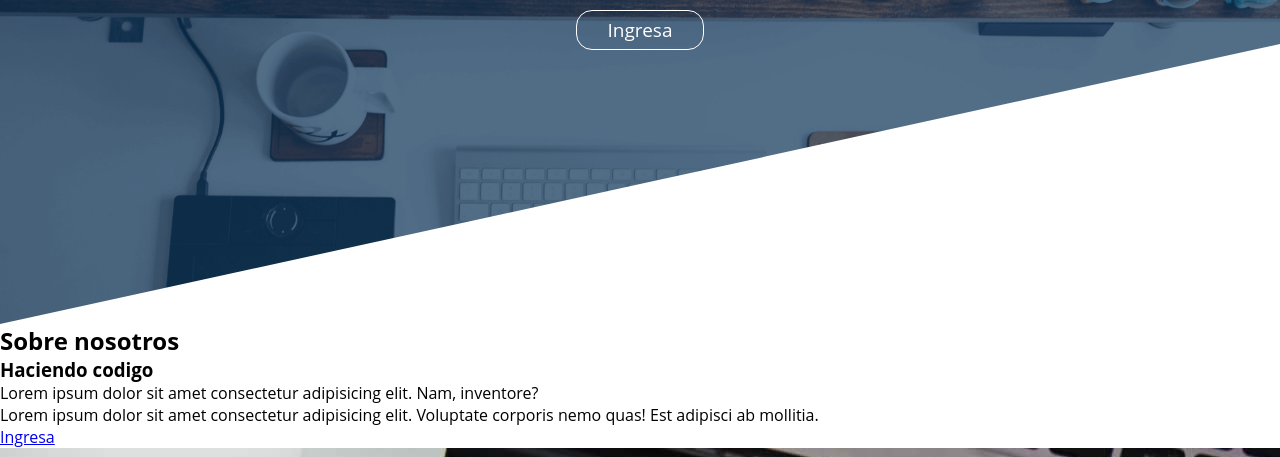
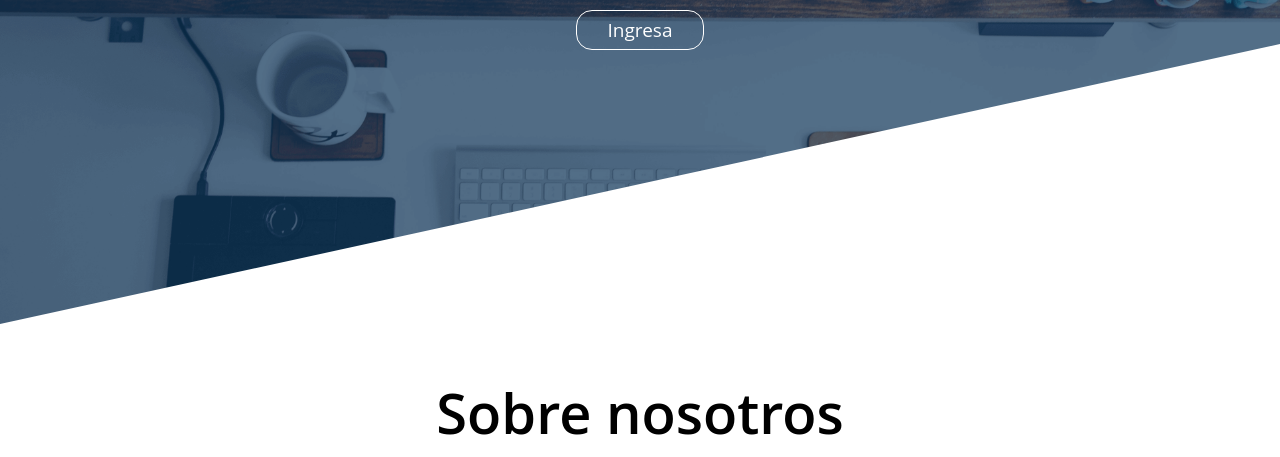
Before and after one commit to ArielVasquez-5/Landing-Page, a plain HTML site: page index.html in a window 1280 px wide. Shown: the part 326-783 px from the top of the page. Drawn offline with Linux system fonts and the light colour scheme.

```diff
--- a/css/styles.scss
+++ b/css/styles.scss
@@ -9,6 +9,14 @@
 body {
     font-family: 'Open Sans', Arial, Helvetica, sans-serif;
     font-size: 16px;
+}
+
+.contenedor {
+    width: 90%;
+    max-width: 1000px;
+    margin: auto;
+    overflow: hidden;
+    padding: 50px 0;
 }
 
 
@@ -51,7 +59,11 @@ header {
     border-radius: 16px;
 }
 
+
+/* ---------- Sesgos ---------- */
+
 .sesgoAbajo {
+    z-index: 10;
     position: absolute;
     bottom: 0;
     left: 0;
@@ -59,3 +71,54 @@ header {
     border-style: solid;
     border-color: transparent transparent #fff transparent;
 }
+
+.sesgoArriba {
+    z-index: 10;
+    position: absolute;
+    top: 0;
+    left: 0;
+    border-width: 35vh 100vw 0 0;
+    border-style: solid;
+    border-color: #fff transparent transparent transparent;
+}
+
+
+/* ---------- Acerca-de ---------- */
+
+.acerca-de {
+    .acerca-de__sobreNosotros {
+        text-align: center;
+        font-size: 3.5rem;
+        margin-bottom: 10px;
+        font-weight: 600;
+    }
+    .acerca-de__slogan {
+        font-size: 2rem;
+        font-weight: 300;
+        text-align: center;
+        margin-bottom: 24px;
+    }
+    .acerca-de__parrafo {
+        margin-bottom: 13px;
+        font-weight: 300;
+        text-align: justify;
+        line-height: 24px;
+        color: rgba(#000, .8);
+    }
+    .btn--acerca-de {
+        display: inline-block;
+        padding: 6px;
+        width: 128px;
+        font-weight: 300;
+        border: 1px solid rgba(#000, .5);
+        color: rgba(#000, .8);
+        font-size: 19px;
+        text-align: center;
+        text-decoration: none;
+        border-radius: 16px;
+        margin-top: 25px;
+    }
+}
+
+
+/* ---------- Galeria ---------- */
--- a/index.html
+++ b/index.html
@@ -23,9 +23,10 @@
         <section class="acerca-de">
             <div class="contenedor">
                 <h2 class="acerca-de__sobreNosotros">Sobre nosotros</h2>
-                <h3 class="slogan">Haciendo codigo</h3>
-                <p class="acerca-de__parrafo">Lorem ipsum dolor sit amet consectetur adipisicing elit. Nam, inventore?</p>
-                <p class="acerca-de__parrafo">Lorem ipsum dolor sit amet consectetur adipisicing elit. Voluptate corporis nemo quas! Est adipisci ab mollitia.</p>
+                <h3 class="acerca-de__slogan">Haciendo codigo</h3>
+                <p class="acerca-de__parrafo">Lorem ipsum dolor sit amet consectetur adipisicing elit. Maxime non nobis necessitatibus deleniti eligendi possimus sunt labore blanditiis quod omnis.</p>
+                <p class="acerca-de__parrafo">Lorem ipsum dolor sit amet consectetur adipisicing elit. Voluptate corporis nemo quas! Est adipisci ab mollitia Lorem ipsum, dolo Lorem ipsum dolor sit amet consectetur, adipisicing elit. Officiis velit aliquam deserunt officia reiciendis
+                    qui accusamus ipsum eius vel asperiores. Autem ad in sed aspernatur a distinctio tempore quae molestias. r sit amet consectetur adipisicing elit. Quae, iure..</p>
                 <a class="btn--acerca-de" href="#">Ingresa</a>
             </div>
         </section>
```
Also changed, not shown: css/styles.css, 1 other file.
